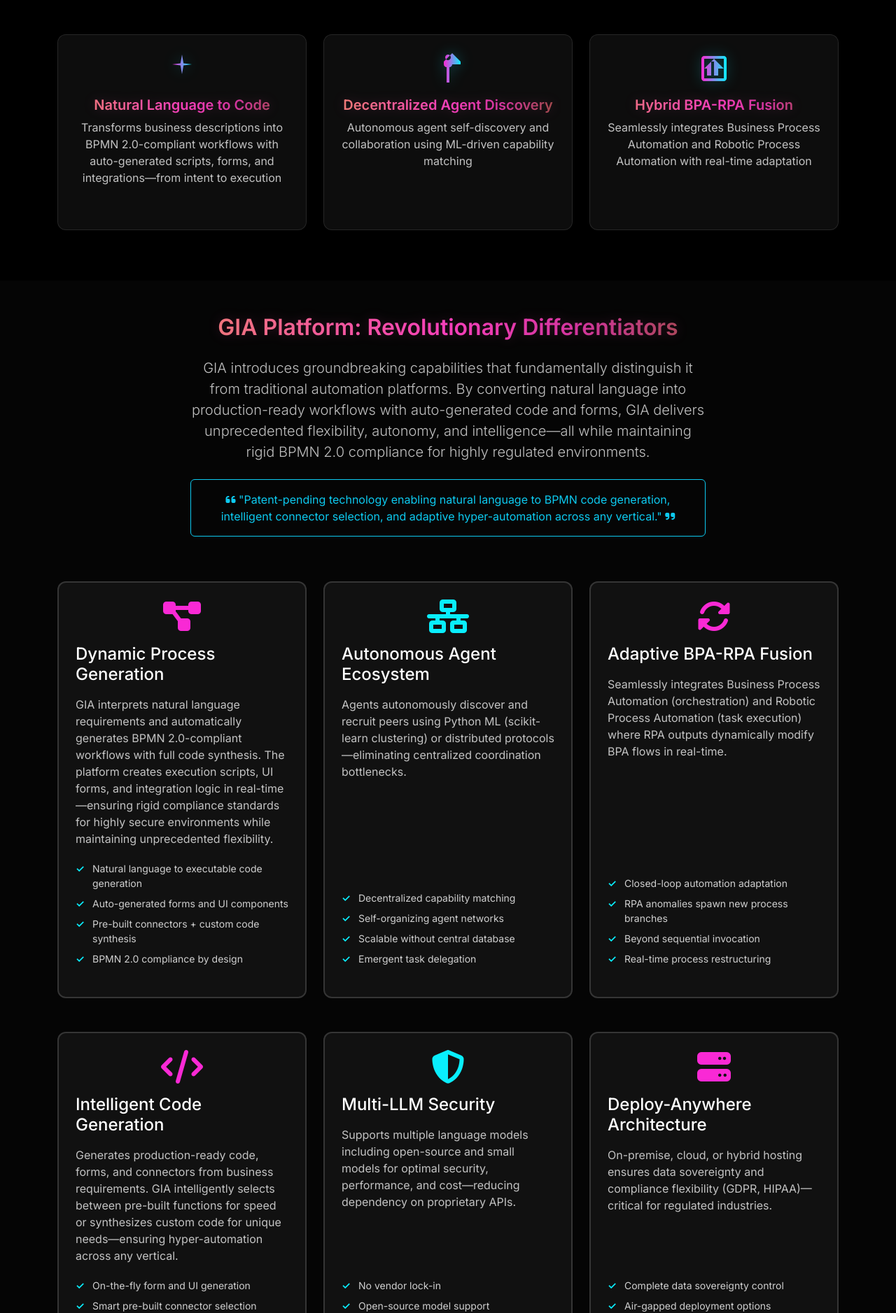
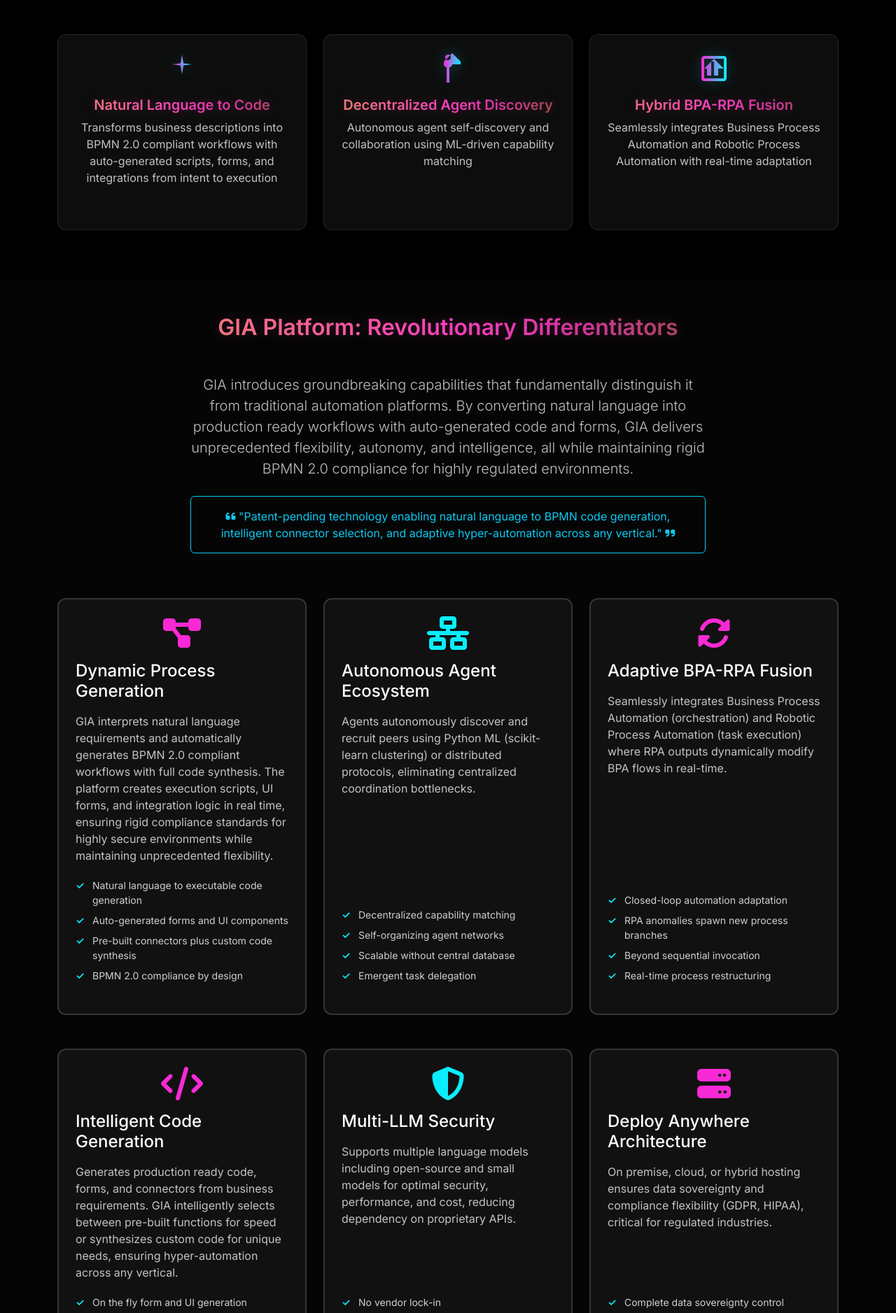
Before and after one commit to tomj0311/www, a PHP site: page /automation.php in a window 1280 px wide. Shown: the part 963-2840 px from the top of the page at 70% size. Run offline with PHP 8.4, Linux system fonts and the light colour scheme.

Commit message:
Refactor description text for clarity and conciseness in about.php and automation.php

```diff
--- a/automation.php
+++ b/automation.php
@@ -23,7 +23,7 @@ require_once 'config.php';
             <div class="row align-items-center">
                 <div class="col-lg-6">
                     <h1 class="gradient-text" data-animate="fade-up">Building Enterprise AI Workflows with GIA</h1>
-                    <p class="description" data-animate="fade-up">Redefining operations in regulated and complex industries through generative intelligent automation. Experience the next evolution of AI - where systems reason, plan strategically, and execute autonomously.</p>
+                    <p class="description" data-animate="fade-up">Redefining operations in regulated and complex industries through generative intelligent automation. Experience the next evolution of AI where systems reason, plan strategically, and execute autonomously.</p>
                     <div class="d-flex gap-3 mt-4" data-animate="fade-up">
                         <a href="contact.php" class="btn-gradient-border">Request AI Readiness Assessment</a>
                         <a href="#implementation" class="btn-gradient-border">Schedule Strategy Workshop</a>
@@ -43,7 +43,7 @@ require_once 'config.php';
                 <div class="col-lg-8 mx-auto text-center">
                     <h2 class="gradient-text mb-4">About GIA Platform</h2>
                     <p class="lead text-white-50 mb-5">
-                        GIA (Generative Intelligent Automation) is a Python-based platform that transforms natural language into executable workflows by understanding business intent. GIA automatically generates the necessary scripts, forms, and integrations—creating complete, compliance-ready processes on-the-fly. Whether leveraging pre-built connectors or synthesizing custom code or calling exernal connectors, GIA delivers true hyper-automation for any vertical in highly regulated environments.
+                        GIA (Generative Intelligent Automation) is a Python-based platform that transforms natural language into executable workflows by understanding business intent. GIA automatically generates the necessary scripts, forms, and integrations, creating complete, compliance ready processes on the fly. Whether leveraging pre-built connectors or synthesizing custom code or calling external connectors, GIA delivers true hyper-automation for any vertical in highly regulated environments.
                     </p>
                 </div>
             </div>
@@ -63,7 +63,7 @@ require_once 'config.php';
                             </svg>
                         </div>
                         <h5 class="gradient-text">Natural Language to Code</h5>
-                        <p class="text-white-50">Transforms business descriptions into BPMN 2.0-compliant workflows with auto-generated scripts, forms, and integrations—from intent to execution</p>
+                        <p class="text-white-50">Transforms business descriptions into BPMN 2.0 compliant workflows with auto-generated scripts, forms, and integrations from intent to execution</p>
                     </div>
                 </div>
                 <div class="col-md-4 mb-4">
@@ -109,9 +109,9 @@ require_once 'config.php';
         <div class="container">
             <div class="row">
                 <div class="col-lg-8 mx-auto text-center mb-5">
-                    <h2 class="gradient-text mb-4">GIA Platform: Revolutionary Differentiators</h2>
+                    <h2 class="gradient-text text-center mb-5">GIA Platform: Revolutionary Differentiators</h2>
                     <p class="lead text-white-50">
-                        GIA introduces groundbreaking capabilities that fundamentally distinguish it from traditional automation platforms. By converting natural language into production-ready workflows with auto-generated code and forms, GIA delivers unprecedented flexibility, autonomy, and intelligence—all while maintaining rigid BPMN 2.0 compliance for highly regulated environments.
+                        GIA introduces groundbreaking capabilities that fundamentally distinguish it from traditional automation platforms. By converting natural language into production ready workflows with auto-generated code and forms, GIA delivers unprecedented flexibility, autonomy, and intelligence, all while maintaining rigid BPMN 2.0 compliance for highly regulated environments.
                     </p>
                     <div class="alert alert-info bg-transparent border-info text-info mt-4">
                         <i class="fas fa-quote-left"></i> "Patent-pending technology enabling natural language to BPMN code generation, intelligent connector selection, and adaptive hyper-automation across any vertical." <i class="fas fa-quote-right"></i>
@@ -127,12 +127,12 @@ require_once 'config.php';
                         </div>
                         <h4 class="text-white mb-3">Dynamic Process Generation</h4>
                         <p class="text-white-50 mb-3">
-                            GIA interprets natural language requirements and automatically generates BPMN 2.0-compliant workflows with full code synthesis. The platform creates execution scripts, UI forms, and integration logic in real-time—ensuring rigid compliance standards for highly secure environments while maintaining unprecedented flexibility.
+                            GIA interprets natural language requirements and automatically generates BPMN 2.0 compliant workflows with full code synthesis. The platform creates execution scripts, UI forms, and integration logic in real time, ensuring rigid compliance standards for highly secure environments while maintaining unprecedented flexibility.
                         </p>
                         <ul class="text-white-50 small">
                             <li>Natural language to executable code generation</li>
                             <li>Auto-generated forms and UI components</li>
-                            <li>Pre-built connectors + custom code synthesis</li>
+                            <li>Pre-built connectors plus custom code synthesis</li>
                             <li>BPMN 2.0 compliance by design</li>
                         </ul>
                     </div>
@@ -145,7 +145,7 @@ require_once 'config.php';
                         </div>
                         <h4 class="text-white mb-3">Autonomous Agent Ecosystem</h4>
                         <p class="text-white-50 mb-3">
-                            Agents autonomously discover and recruit peers using Python ML (scikit-learn clustering) or distributed protocols—eliminating centralized coordination bottlenecks.
+                            Agents autonomously discover and recruit peers using Python ML (scikit-learn clustering) or distributed protocols, eliminating centralized coordination bottlenecks.
                         </p>
                         <ul class="text-white-50 small">
                             <li>Decentralized capability matching</li>
@@ -183,10 +183,10 @@ require_once 'config.php';
                         </div>
                         <h4 class="text-white mb-3">Intelligent Code Generation</h4>
                         <p class="text-white-50 mb-3">
-                            Generates production-ready code, forms, and connectors from business requirements. GIA intelligently selects between pre-built functions for speed or synthesizes custom code for unique needs—ensuring hyper-automation across any vertical.
+                            Generates production ready code, forms, and connectors from business requirements. GIA intelligently selects between pre-built functions for speed or synthesizes custom code for unique needs, ensuring hyper-automation across any vertical.
                         </p>
                         <ul class="text-white-50 small">
-                            <li>On-the-fly form and UI generation</li>
+                            <li>On the fly form and UI generation</li>
                             <li>Smart pre-built connector selection</li>
                             <li>Custom script synthesis when needed</li>
                             <li>Cross-vertical adaptability</li>
@@ -201,7 +201,7 @@ require_once 'config.php';
                         </div>
                         <h4 class="text-white mb-3">Multi-LLM Security</h4>
                         <p class="text-white-50 mb-3">
-                            Supports multiple language models including open-source and small models for optimal security, performance, and cost—reducing dependency on proprietary APIs.
+                            Supports multiple language models including open-source and small models for optimal security, performance, and cost, reducing dependency on proprietary APIs.
                         </p>
                         <ul class="text-white-50 small">
                             <li>No vendor lock-in</li>
@@ -217,9 +217,9 @@ require_once 'config.php';
                         <div class="mb-3 text-center">
                             <i class="fas fa-server fa-3x" style="color: #F929D5;"></i>
                         </div>
-                        <h4 class="text-white mb-3">Deploy-Anywhere Architecture</h4>
+                        <h4 class="text-white mb-3">Deploy Anywhere Architecture</h4>
                         <p class="text-white-50 mb-3">
-                            On-premise, cloud, or hybrid hosting ensures data sovereignty and compliance flexibility (GDPR, HIPAA)—critical for regulated industries.
+                            On premise, cloud, or hybrid hosting ensures data sovereignty and compliance flexibility (GDPR, HIPAA), critical for regulated industries.
                         </p>
                         <ul class="text-white-50 small">
                             <li>Complete data sovereignty control</li>
@@ -239,7 +239,7 @@ require_once 'config.php';
                         </div>
                         <h4 class="text-white mb-3">Proactive Self-Healing</h4>
                         <p class="text-white-50 mb-3">
-                            Uses Python AI stack (TensorFlow, PyTorch) for predictive failure detection and autonomous resolution via agent collaboration—minimizing human intervention.
+                            Uses Python AI stack (TensorFlow, PyTorch) for predictive failure detection and autonomous resolution via agent collaboration, minimizing human intervention.
                         </p>
                         <ul class="text-white-50 small">
                             <li>Predictive anomaly detection</li>
@@ -309,17 +309,17 @@ require_once 'config.php';
                                     <tr>
                                         <td><strong>Process Generation</strong></td>
                                         <td class="text-white-50">Static BPMN templates; predefined workflows; manual redesign required</td>
-                                        <td class="text-success">Natural language to BPMN code; auto-generates scripts, forms, connectors on-demand</td>
+                                        <td class="text-success">Natural language to BPMN code; auto-generates scripts, forms, connectors on demand</td>
                                     </tr>
                                     <tr>
                                         <td><strong>Code & Form Creation</strong></td>
                                         <td class="text-white-50">Manual coding; template-based forms; limited connector library</td>
-                                        <td class="text-success">Intelligent synthesis from business intent; pre-built + custom code generation</td>
+                                        <td class="text-success">Intelligent synthesis from business intent; pre-built plus custom code generation</td>
                                     </tr>
                                     <tr>
                                         <td><strong>BPMN Compliance</strong></td>
                                         <td class="text-white-50">Post-deployment validation; manual compliance checks</td>
-                                        <td class="text-success">Rigid BPMN 2.0 standards enforced at generation; compliance-by-design</td>
+                                        <td class="text-success">Rigid BPMN 2.0 standards enforced at generation; compliance by design</td>
                                     </tr>
                                     <tr>
                                         <td><strong>Agent Management</strong></td>
@@ -349,11 +349,11 @@ require_once 'config.php';
                                     <tr>
                                         <td><strong>Deployment Options</strong></td>
                                         <td class="text-white-50">Cloud-centric; limited on-premise flexibility</td>
-                                        <td class="text-success">Deploy-anywhere: on-prem, cloud, hybrid; data sovereignty</td>
+                                        <td class="text-success">Deploy anywhere: on-prem, cloud, hybrid; data sovereignty</td>
                                     </tr>
                                     <tr>
                                         <td><strong>Data Payload Handling</strong></td>
-                                        <td class="text-white-50">Structured inputs only; ETL-focused</td>
+                                        <td class="text-white-50">Structured inputs only; ETL focused</td>
                                         <td class="text-success">Heterogeneous payloads (IoT, JSON, streams); real-time parsing</td>
                                     </tr>
                                 </tbody>
@@ -386,7 +386,7 @@ require_once 'config.php';
                         <h5 class="text-white mb-3">Predictive Maintenance (Manufacturing)</h5>
                         <p class="text-white-50 mb-3">Real-time workflow generation for vibration analysis, frequency pattern processing, and root cause analysis of rotatory equipment.</p>
                         <div class="mt-3 p-2" style="background: rgba(255, 255, 255, 0.05); border-radius: 6px;">
-                            <small class="text-white-50"><strong>GIA Advantage:</strong> Natural language input generates complete workflows with signal analysis scripts and custom forms—all compliance-ready for regulated environments</small>
+                            <small class="text-white-50"><strong>GIA Advantage:</strong> Natural language input generates complete workflows with signal analysis scripts and custom forms, all compliance ready for regulated environments</small>
                         </div>
                     </div>
                 </div>
@@ -399,7 +399,7 @@ require_once 'config.php';
                         <h5 class="text-white mb-3">Healthcare Lab Automation</h5>
                         <p class="text-white-50 mb-3">Automated lab testing workflows with anomaly detection from scanned medical images, compliance tracking, and real-time reporting.</p>
                         <div class="mt-3 p-2" style="background: rgba(255, 255, 255, 0.05); border-radius: 6px;">
-                            <small class="text-white-50"><strong>GIA Advantage:</strong> Interprets medical protocols in natural language; generates HIPAA-compliant forms and processing scripts with pre-built healthcare connectors</small>
+                            <small class="text-white-50"><strong>GIA Advantage:</strong> Interprets medical protocols in natural language; generates HIPAA compliant forms and processing scripts with pre-built healthcare connectors</small>
                         </div>
                     </div>
                 </div>
@@ -412,7 +412,7 @@ require_once 'config.php';
                         <h5 class="text-white mb-3">Supply Chain Optimization</h5>
                         <p class="text-white-50 mb-3">Dynamic vendor sync processes, automated order processing, and real-time inventory management based on predictive analytics.</p>
                         <div class="mt-3 p-2" style="background: rgba(255, 255, 255, 0.05); border-radius: 6px;">
-                            <small class="text-white-50"><strong>GIA Advantage:</strong> Converts vendor requirements to executable code; auto-generates purchase forms and integration scripts using pre-built ERP connectors</small>
+                            <small class="text-white-50"><strong>GIA Advantage:</strong> Converts vendor requirements to executable code; auto generates purchase forms and integration scripts using pre-built ERP connectors</small>
                         </div>
                     </div>
                 </div>
@@ -451,7 +451,7 @@ require_once 'config.php';
                         <h5 class="text-white mb-3">Enterprise Document Processing</h5>
                         <p class="text-white-50 mb-3">Intelligent document extraction, classification, and workflow routing across 300+ system integrations.</p>
                         <div class="mt-3 p-2" style="background: rgba(255, 255, 255, 0.05); border-radius: 6px;">
-                            <small class="text-white-50"><strong>GIA Advantage:</strong> Describes document requirements in plain language; GIA generates extraction code, classification forms, and routing logic with 300+ pre-built connectors</small>
+                            <small class="text-white-50"><strong>GIA Advantage:</strong> Describes document requirements in plain language; GIA generates extraction code, classification forms, and routing logic with 300 plus pre-built connectors</small>
                         </div>
                     </div>
                 </div>
@@ -466,7 +466,7 @@ require_once 'config.php';
                 <div class="col-lg-8 mx-auto text-center mb-5">
                     <h2 class="gradient-text mb-4">Implementation Roadmap</h2>
                     <p class="lead text-white-50">
-                        Strategic approach to building your enterprise AI agent architecture with GIA. Timeline: 8-14 months.
+                        Strategic approach to building your enterprise AI agent architecture with GIA. Timeline: 8 to 14 months.
                     </p>
                 </div>
             </div>
@@ -624,8 +624,7 @@ require_once 'config.php';
                 <div class="col-lg-8 mx-auto text-center">
                     <h2 class="gradient-text mb-4">2025 Action Plan: The GIA Advantage</h2>
                     <p class="lead text-white-50 mb-5">
-                        Transform your organization with enterprise AI agents. Start your journey to autonomous,
-                        intelligent operations that drive unprecedented business value.
+                        Transform your organization with enterprise AI agents. Start your journey to autonomous, intelligent operations that drive unprecedented business value.
                     </p>
 
                     <div class="row mb-5">
@@ -686,8 +685,7 @@ require_once 'config.php';
                 <div class="col-lg-8 mx-auto text-center">
                     <h2 class="gradient-text mb-4">Ready to Build Your Enterprise AI Agent?</h2>
                     <p class="lead text-white-50 mb-4">
-                        Join industry leaders who are transforming their operations with GIA's enterprise AI agents.
-                        Experience the future of intelligent automation today.
+                        Join industry leaders who are transforming their operations with GIA's enterprise AI agents. Experience the future of intelligent automation today.
                     </p>
                     <div class="d-flex gap-3 justify-content-center flex-wrap">
                         <a href="contact.php?type=consultation" class="btn-gradient">Free Strategic Consultation</a>
```
Also changed, not shown: about.php (+7 -7 lines).
